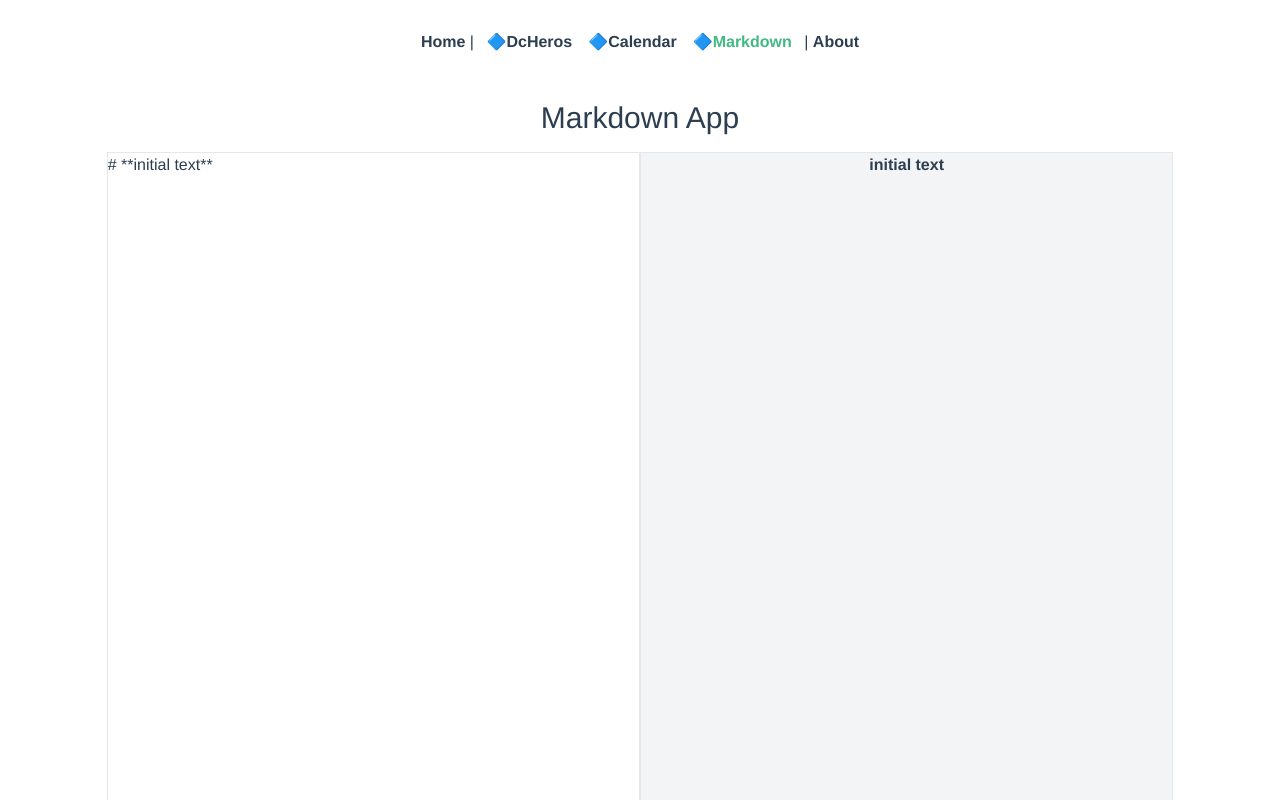
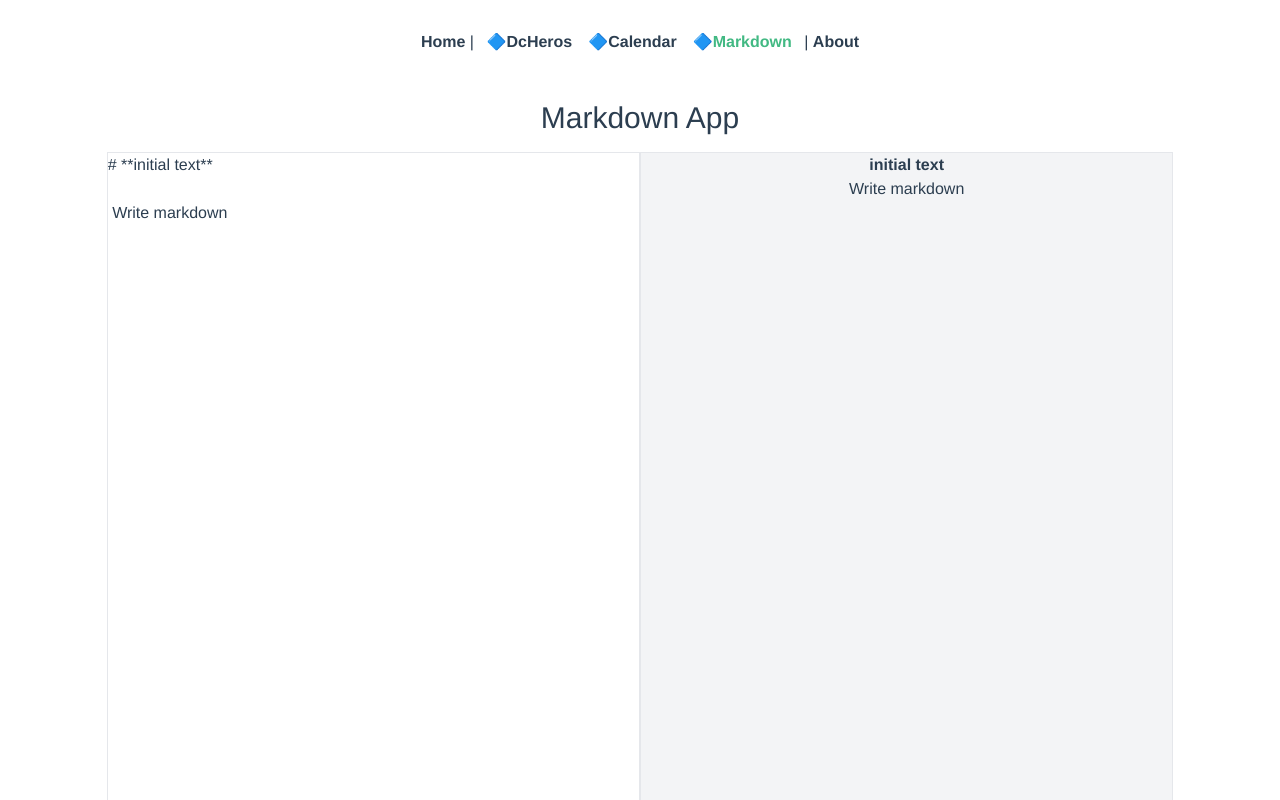
Before and after one commit to sgtao/bitfumesVue3Apps, a Vue app in the folder 11_vue-create-app/: page /markdown in a window 1280 px wide. Shown: the top 800 px of the page. Built offline with nearby package versions, Linux system fonts and the light colour scheme.

Commit message:
update 11_vue-create for marked with debount at Markdown App

```diff
--- a/11_vue-create-app/src/views/MarkdownApp.vue
+++ b/11_vue-create-app/src/views/MarkdownApp.vue
@@ -11,8 +11,8 @@
                     <textarea
                         ref="markdownTextArea"
                         class="w-full h-full"
-                        v-model="text"
-                        @input="update"
+                        v-bind:value="text"
+                        v-on:input="update"
                     ></textarea>
                 </article>
                 <!-- v-htmlで結果を表示 -->
@@ -27,11 +27,21 @@ import {ref, computed} from 'vue';
 import {marked} from 'marked';
 export default {
     setup() {
-        const text = ref('# **initial text**');
+        const text = ref('# **initial text**\n\n Write markdown\n\n');
         const markedText = computed(() => {
+            console.log('marked at ' + Date(Date.now()));
             return marked(text.value);
         });
-        return {text, markedText};
+        const update = (e) => {
+            // text.value = e.target.value; // without debounce
+            // when conver with debounce, following:
+            setTimeout(() => {
+                if (text.value !== e.target.value) {
+                    text.value = e.target.value;
+                }
+            }, 1000)
+        };
+        return {text, markedText, update};
     },
 };
 </script>
```
